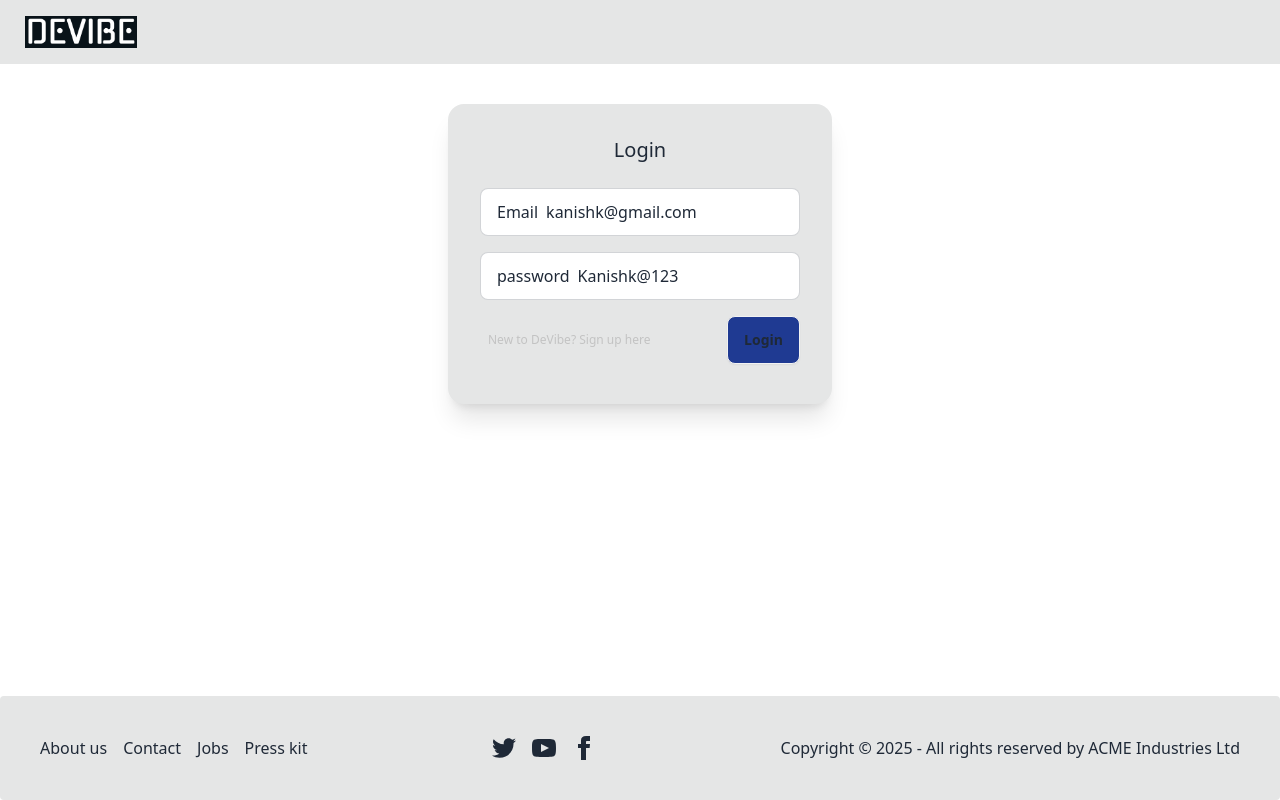
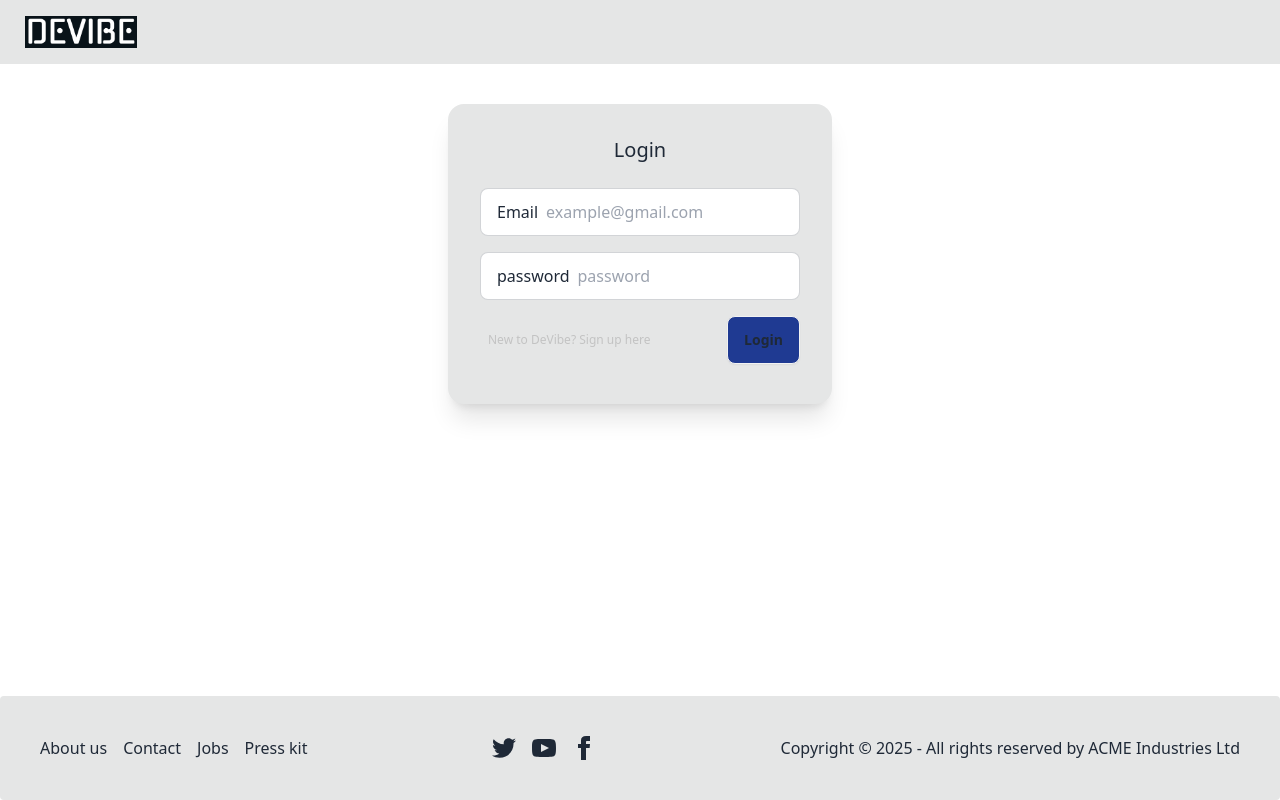
Before and after one commit to Bondoman007/DeVibe-frontend, a React (Vite) app: page /login in a window 1280 px wide. Built offline with nearby package versions, Linux system fonts and the light colour scheme; no server answers.

Commit message:
changes for production

```diff
--- a/src/components/Login.jsx
+++ b/src/components/Login.jsx
@@ -12,8 +12,8 @@ export default function Login() {
 
   const user = useSelector((store) => store.user);
 
-  const [emailId, setEmailId] = useState("kanishk@gmail.com");
-  const [password, setPassword] = useState("Kanishk@123");
+  const [emailId, setEmailId] = useState("");
+  const [password, setPassword] = useState("");
 
   useEffect(() => {
     if (user) {
@@ -59,7 +59,7 @@ export default function Login() {
             <label className="input input-bordered flex items-center gap-2">
               password
               <input
-                type="text"
+                type="password"
                 value={password}
                 className="grow"
                 placeholder="password"
```
